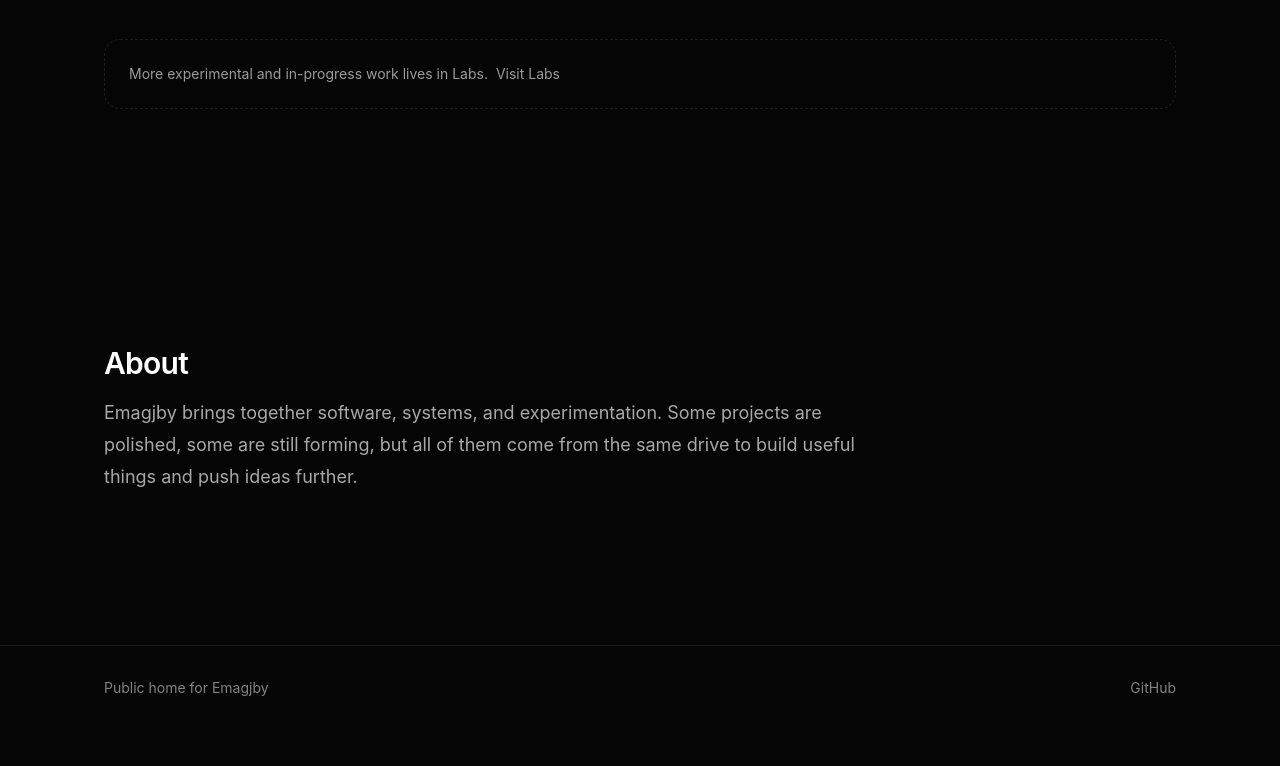
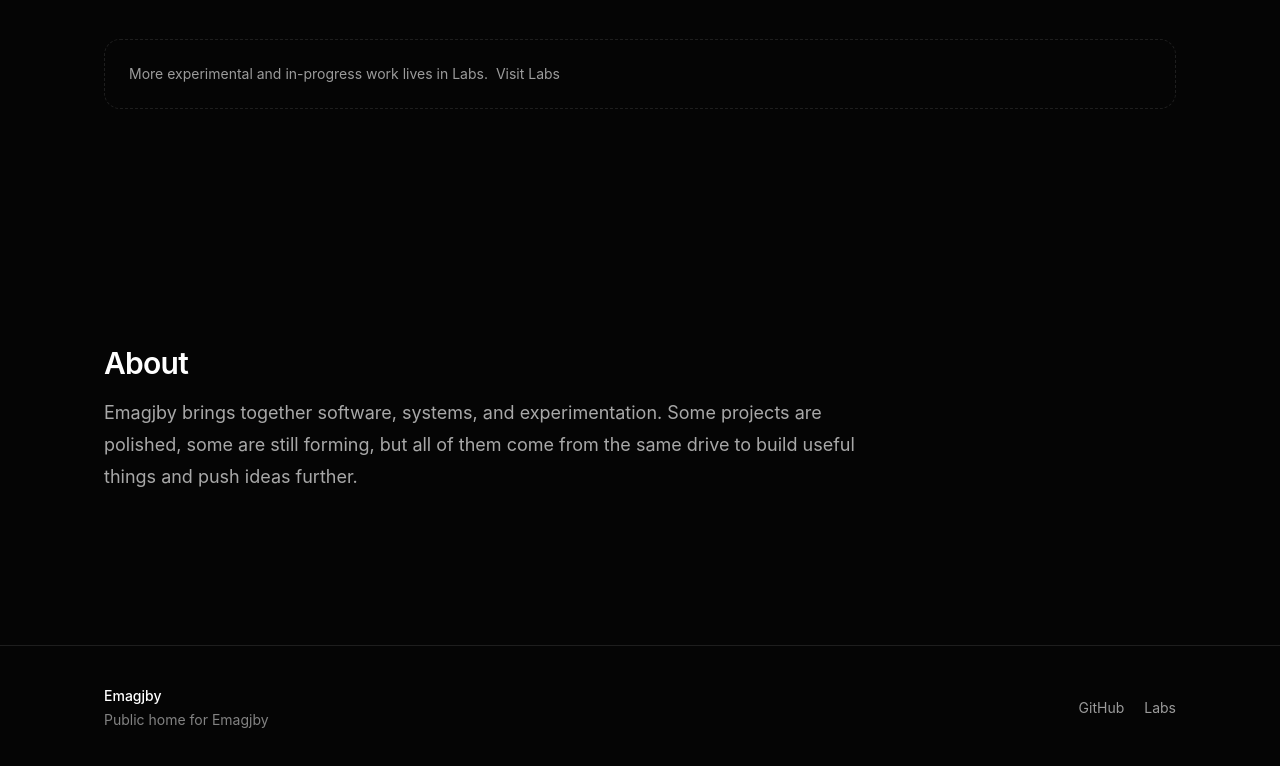
Before and after one commit to Emagjby/emagjby.com, a SvelteKit app: page / in a window 1280 px wide. Shown: the part 1218-1984 px from the top of the page. Before the commit the page ends 1948 px from the top, so only its background shows below. Built offline with nearby package versions, Linux system fonts and the light colour scheme.

Commit message:
feat(site): create minimal footer with public links (#8)

```diff
--- /dev/null
+++ b/src/lib/components/Footer.svelte
@@ -0,0 +1,30 @@
+<script lang="ts">
+	import Container from '$lib/components/Container.svelte';
+	import { siteContent } from '$lib/content/site';
+</script>
+
+<footer class="border-t border-white/10 py-8 sm:py-10">
+	<Container class="flex flex-col gap-4 sm:flex-row sm:items-center sm:justify-between">
+		<div class="space-y-1">
+			<p class="text-sm font-medium text-white">{siteContent.name}</p>
+			<p class="text-sm text-white/50">{siteContent.footer.blurb}</p>
+		</div>
+
+		<nav aria-label="Footer links">
+			<ul class="flex flex-wrap items-center gap-5 text-sm text-white/60">
+				{#each siteContent.footer.links as link}
+					<li>
+						<a
+							href={link.href}
+							target={link.external ? '_blank' : undefined}
+							rel={link.external ? 'noreferrer' : undefined}
+							class="transition-colors hover:text-white"
+						>
+							{link.label}
+						</a>
+					</li>
+				{/each}
+			</ul>
+		</nav>
+	</Container>
+</footer>
--- a/src/lib/content/site.ts
+++ b/src/lib/content/site.ts
@@ -30,6 +30,18 @@ export const siteContent: SiteContent = {
     },
     footer: {
         blurb: "Public home for Emagjby",
+        links: [
+            {
+                label: "GitHub",
+                href: "https://github.com/Emagjby",
+                external: true,
+            },
+            {
+                label: "Labs",
+                href: "https://labs.emagjby.com",
+                external: true,
+            },
+        ],
     },
 };
 
--- a/src/routes/+page.svelte
+++ b/src/routes/+page.svelte
@@ -4,9 +4,9 @@
 	import ProjectCard from "$lib/components/ProjectCard.svelte";
 	import Hero from "$lib/components/Hero.svelte";
 	import Section from "$lib/components/Section.svelte";
-	import Container from "$lib/components/Container.svelte";
 	import { siteContent } from "$lib/content/site";
 	import { projects } from "$lib/content/projects";
+	import Footer from "$lib/components/Footer.svelte";
 </script>
 
 <svelte:head>
@@ -47,20 +47,5 @@
 	</Section>
 
 	<AboutSection />
-
-	<footer class="border-t border-white/10 py-8">
-		<Container
-			class="flex flex-col gap-3 text-sm text-white/50 sm:flex-row sm:items-center sm:justify-between"
-		>
-			<p>{siteContent.footer.blurb}</p>
-			<a
-				href="https://github.com/Emagjby"
-				target="_blank"
-				rel="noopener noreferrer"
-				class="hover:text-white"
-			>
-				GitHub
-			</a>
-		</Container>
-	</footer>
+	<Footer />
 </div>
```
Also changed, not shown: src/lib/types/site.ts (+7 -0 lines).
